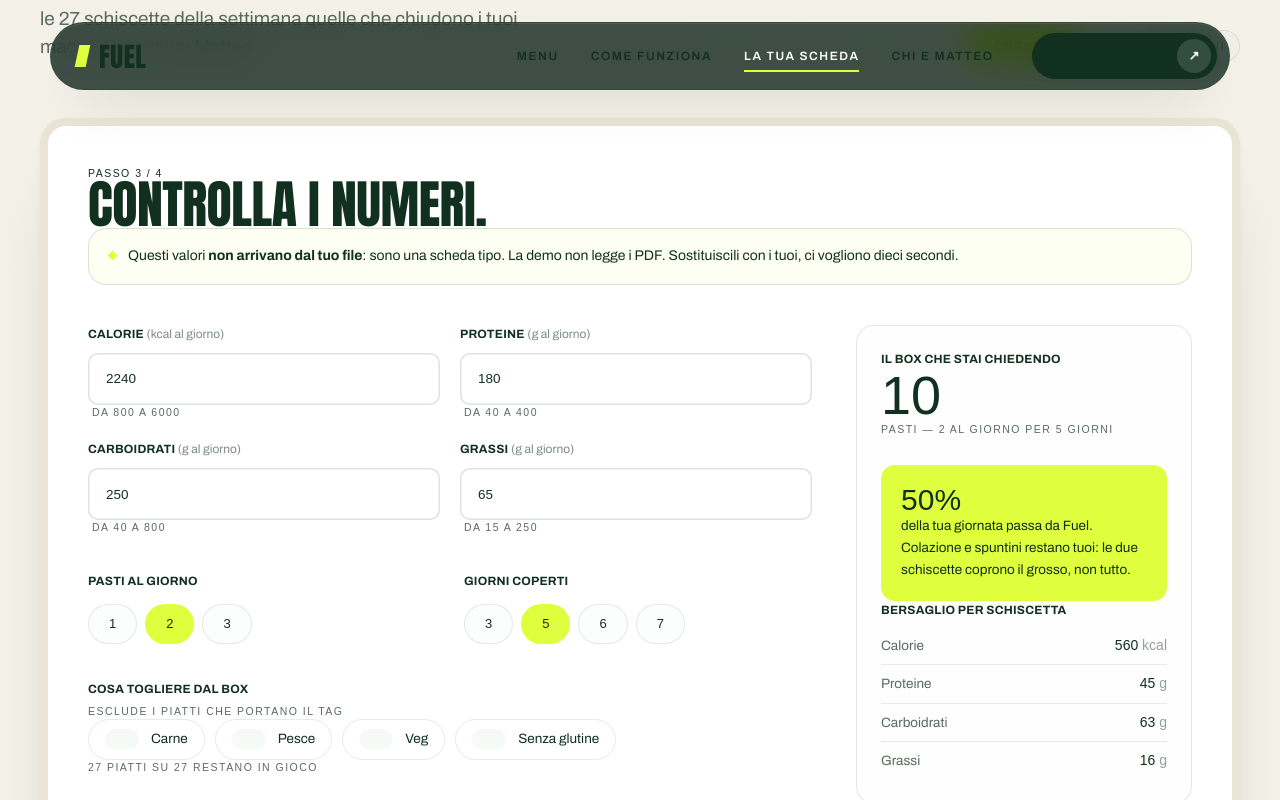
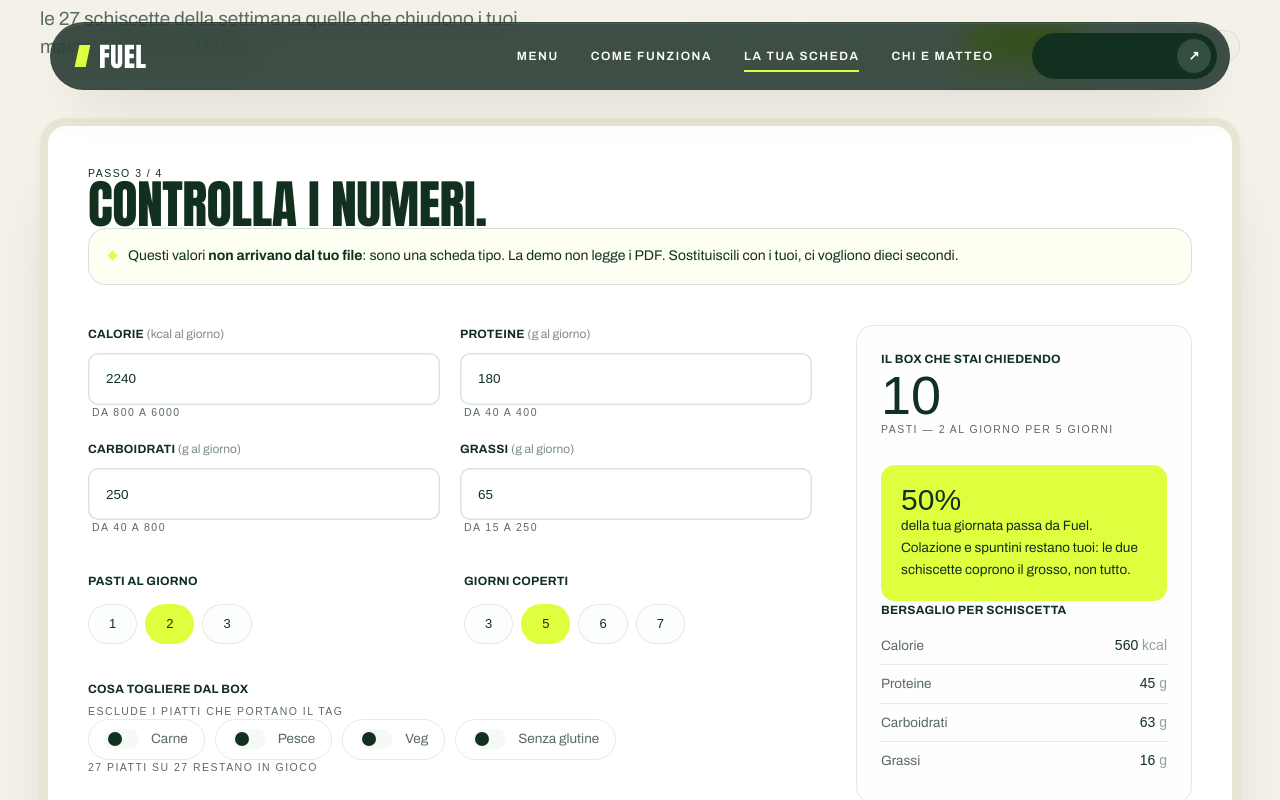
Before and after one commit to Fanu24/fuel-lab, a Next.js app: page /scheda in a window 1280 px wide. Both pictures are taken after a click on the button "Non ho una scheda, inserisco i valori a mano". Shown: the part 549-1349 px from the top of the page. Built offline with nearby package versions, Linux system fonts and the light colour scheme; a web font is replaced by a local one.

Commit message:
fix: ripristinati text-white/lime in nav e scheda (dentro blocchi scuri), bonificati token inline morti

```diff
--- a/app/chi-e-matteo/page.tsx
+++ b/app/chi-e-matteo/page.tsx
@@ -122,7 +122,7 @@ function Numero({
           </span>
           <p
             className="mt-3 max-w-[34ch] text-[14.5px] leading-[1.6]"
-            style={{ color: lime ? "rgba(6,23,16,.78)" : "var(--color-mist-dim)" }}
+            style={{ color: lime ? "rgba(6,23,16,.78)" : "var(--color-muted)" }}
           >
             {testo}
           </p>
--- a/app/come-funziona/page.tsx
+++ b/app/come-funziona/page.tsx
@@ -392,7 +392,7 @@ export default function ComeFunziona() {
                       className={`note mt-[10px] ml-[6px] inline-block rounded-full border px-4 py-[7px] md:absolute md:-top-4 md:mt-0 md:ml-0 ${
                         invertito ? "md:-left-5 md:rotate-[-3deg]" : "md:-right-5 md:rotate-[3deg]"
                       }`}
-                      style={{ borderColor: "var(--hair)", background: "var(--color-ink-2)" }}
+                      style={{ borderColor: "var(--hair)", background: "var(--color-tray)" }}
                     >
                       {p.etichetta}
                     </span>
@@ -473,14 +473,14 @@ export default function ComeFunziona() {
                   className="mt-10 mb-4 text-[11.5px] font-normal tracking-[.24em] uppercase"
                   style={{
                     fontVariationSettings: '"wdth" 112, "wght" 700',
-                    color: "var(--color-mist-dim)",
+                    color: "var(--color-muted)",
                   }}
                 >
                   Dove perde
                 </h4>
                 <ul
                   className="flex flex-col gap-3 text-[15.5px] leading-[1.6]"
-                  style={{ color: "var(--color-mist-dim)" }}
+                  style={{ color: "var(--color-muted)" }}
                 >
                   <Voce>
                     A meno 18 gradi l&apos;acqua dentro le fibre cristallizza: il petto di pollo esce
@@ -668,7 +668,7 @@ export default function ComeFunziona() {
                     scura di traverso e uno stacco netto sopra. */}
                 <div
                   aria-hidden="true"
-                  className="absolute inset-0 bg-[linear-gradient(180deg,var(--color-core),rgba(14,42,32,.15)_46%,transparent)] md:bg-[linear-gradient(90deg,var(--color-core),rgba(14,42,32,.15)_46%,transparent)]"
+                  className="absolute inset-0 bg-[linear-gradient(180deg,var(--color-card),rgba(14,42,32,.15)_46%,transparent)] md:bg-[linear-gradient(90deg,var(--color-card),rgba(14,42,32,.15)_46%,transparent)]"
                 />
               </figure>
             </div>
--- a/app/scheda/SchedaClient.tsx
+++ b/app/scheda/SchedaClient.tsx
@@ -338,12 +338,12 @@ function Scansione({ nomeFile, onFine }: { nomeFile: string | null; onFine: () =
             }}
           />
           <p
-            className="font-mono text-[10.5px] tracking-[.2em] text-ink uppercase"
+            className="font-mono text-[10.5px] tracking-[.2em] text-lime uppercase"
             style={{ fontVariationSettings: '"wdth" 84' }}
           >
             Scheda
           </p>
-          <p className="mt-2 overflow-hidden text-[15px] text-ellipsis whitespace-nowrap text-ink">
+          <p className="mt-2 overflow-hidden text-[15px] text-ellipsis whitespace-nowrap text-white">
             {nomeFile ?? "valori inseriti a mano"}
           </p>
           <div className="mt-6 grid gap-[10px]">
@@ -399,7 +399,7 @@ function Scansione({ nomeFile, onFine }: { nomeFile: string | null; onFine: () =
                   className="ml-auto font-mono text-[11px] tracking-[.2em] uppercase"
                   style={{
                     fontVariationSettings: '"wdth" 84',
-                    color: fatto ? "var(--color-lime)" : "var(--color-mist-dim)",
+                    color: fatto ? "var(--color-lime)" : "var(--color-mink)",
                   }}
                 >
                   {fatto ? "ok" : corrente ? "..." : "in coda"}
@@ -440,7 +440,7 @@ function Tappe({ fase }: { fase: Fase }) {
                   ? "var(--color-ink)"
                   : fatta
                     ? "var(--color-lime)"
-                    : "var(--color-mist-dim)",
+                    : "var(--color-mink)",
                 border: "1px solid " + (qui ? "transparent" : "var(--hair-soft)"),
                 transition: "background-color .5s var(--e-out), color .5s var(--e-out)",
               }}
--- a/app/scheda/Valori.tsx
+++ b/app/scheda/Valori.tsx
@@ -232,7 +232,7 @@ export default function Valori({
                         style={{
                           fontVariationSettings: '"wdth" 84',
                           background: pasti === v ? "var(--color-lime)" : "rgba(201,224,205,.05)",
-                          color: pasti === v ? "var(--color-ink)" : "var(--color-mist)",
+                          color: pasti === v ? "var(--color-ink)" : "var(--color-ink)",
                           borderColor: pasti === v ? "transparent" : "var(--hair-soft)",
                         }}
                       >
@@ -262,7 +262,7 @@ export default function Valori({
                         style={{
                           fontVariationSettings: '"wdth" 84',
                           background: giorni === v ? "var(--color-lime)" : "rgba(201,224,205,.05)",
-                          color: giorni === v ? "var(--color-ink)" : "var(--color-mist)",
+                          color: giorni === v ? "var(--color-ink)" : "var(--color-ink)",
                           borderColor: giorni === v ? "transparent" : "var(--hair-soft)",
                         }}
                       >
@@ -309,7 +309,7 @@ export default function Valori({
                         <i
                           className="absolute top-[3px] left-[3px] block h-[14px] w-[14px] rounded-full transition-transform duration-500"
                           style={{
-                            background: attivo ? "var(--color-ink)" : "var(--color-mist)",
+                            background: attivo ? "var(--color-ink)" : "var(--color-ink)",
                             transform: attivo ? "translateX(14px)" : "none",
                             transitionTimingFunction: "var(--e-over)",
                           }}
@@ -317,7 +317,7 @@ export default function Valori({
                       </span>
                       <span
                         className="text-[13.5px] whitespace-nowrap"
-                        style={{ color: attivo ? "#fff" : "var(--color-mist-dim)" }}
+                        style={{ color: attivo ? "#fff" : "var(--color-muted)" }}
                       >
                         {t.label}
                       </span>
--- a/components/Nav.tsx
+++ b/components/Nav.tsx
@@ -52,7 +52,7 @@ export default function Nav() {
         >
           <Link href="/" className="mr-auto flex items-center gap-[11px]" aria-label="FUEL, home">
             <i className="block h-[22px] w-[11px] bg-lime" style={{ transform: "skewX(-12deg)" }} />
-            <span className="font-disp text-[27px] leading-none tracking-[.02em] text-ink uppercase">
+            <span className="font-disp text-[27px] leading-none tracking-[.02em] text-white uppercase">
               Fuel
             </span>
           </Link>
@@ -63,10 +63,10 @@ export default function Nav() {
                 key={v.href}
                 href={v.href}
                 aria-current={percorso === v.href ? "page" : undefined}
-                className="group relative py-[7px] text-[12px] tracking-[.13em] uppercase transition-colors duration-400 hover:text-ink"
+                className="group relative py-[7px] text-[12px] tracking-[.13em] uppercase transition-colors duration-400 hover:text-white"
                 style={{
                   fontVariationSettings: '"wdth" 108, "wght" 600',
-                  color: percorso === v.href ? "#fff" : "var(--color-mist)",
+                  color: "#fff",
                 }}
               >
                 {v.label}
@@ -134,7 +134,7 @@ export default function Nav() {
               key={v.href}
               href={v.href}
               onClick={chiudi}
-              className="h3 py-2 transition-colors duration-500 hover:text-ink"
+              className="h3 py-2 transition-colors duration-500 hover:text-white"
               style={{
                 animation: aperto ? `fuel-rise .7s var(--e-out) both ${90 + i * 60}ms` : undefined,
               }}
--- a/components/come-funziona/Faq.tsx
+++ b/components/come-funziona/Faq.tsx
@@ -56,7 +56,7 @@ const CSS = `
 
 .cf-a{
   padding:0 0 27px; max-width:64ch;
-  font-size:15.5px; line-height:1.68; color:var(--color-mist);
+  font-size:15.5px; line-height:1.68; color:var(--color-ink);
   animation:cf-apri .5s var(--e-out) both;
 }
 .cf-a strong{ color:#fff; font-variation-settings:"wght" 650; }
```
